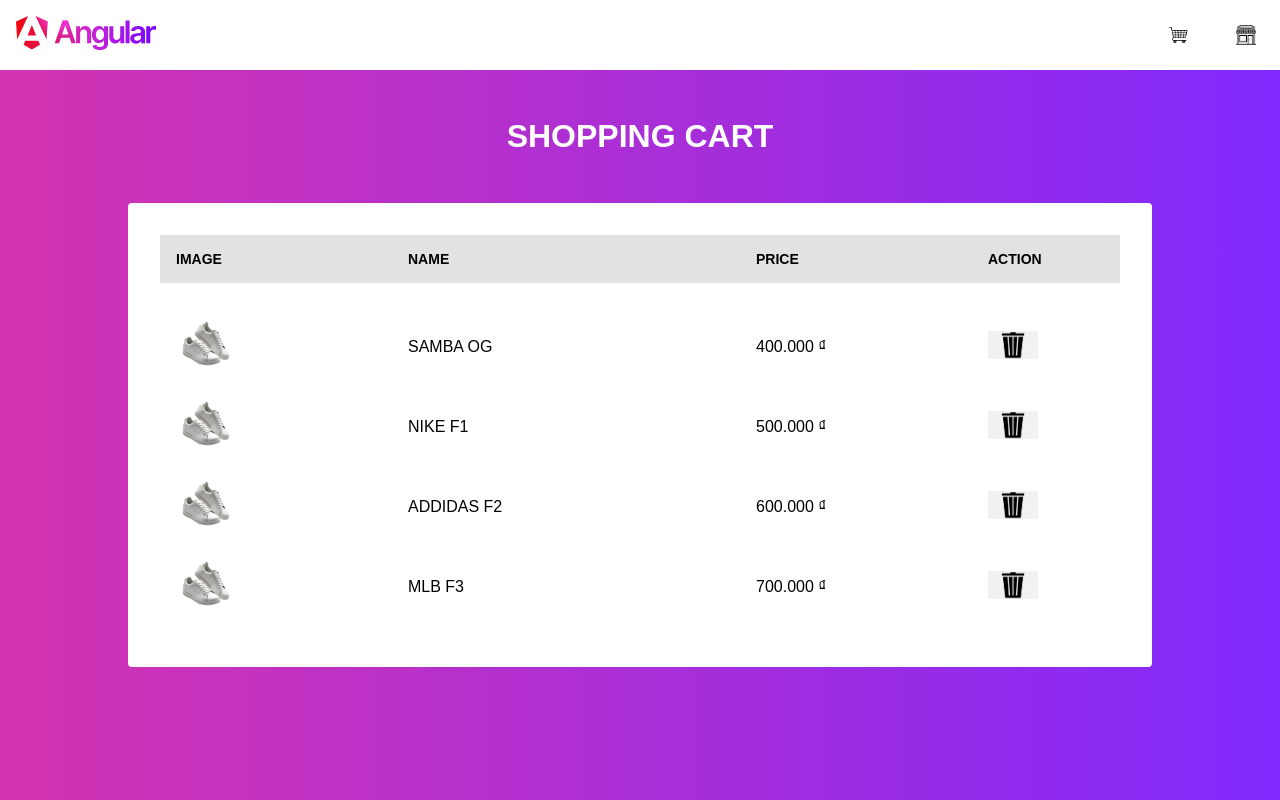
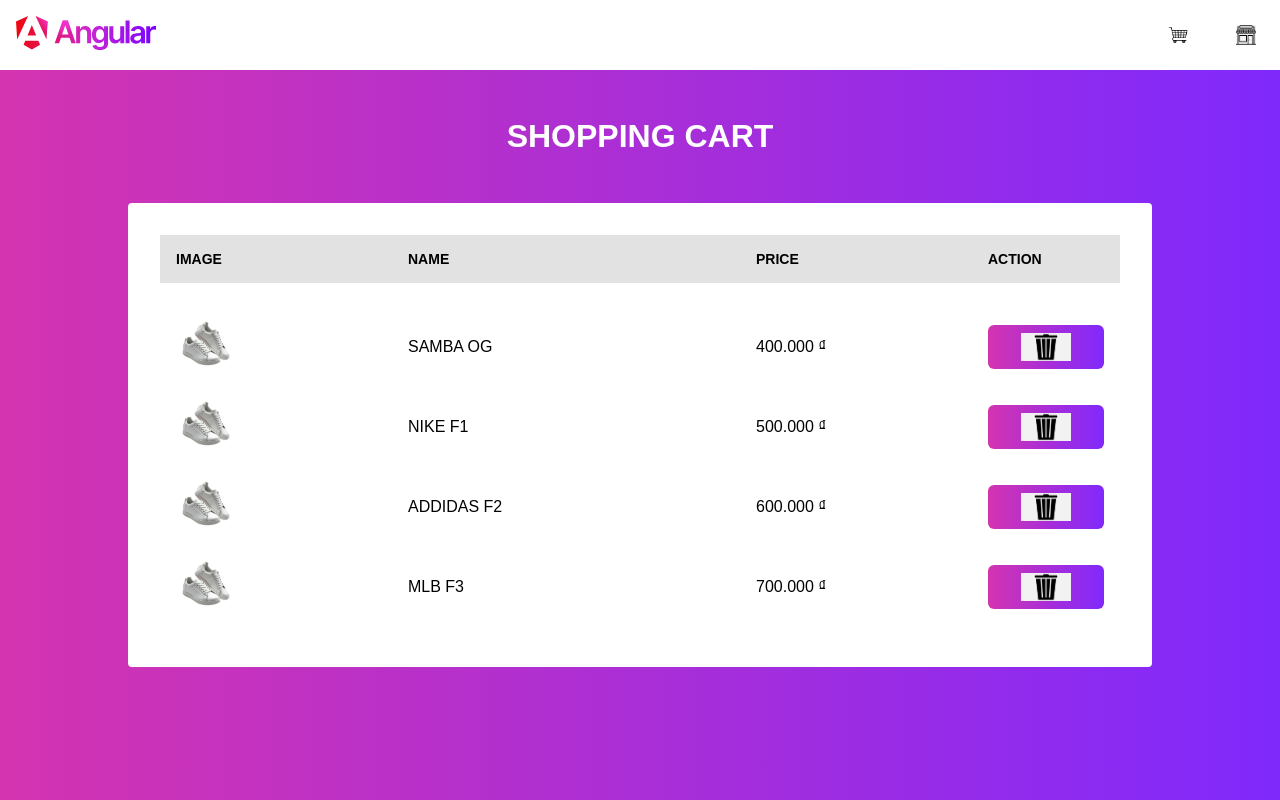
Before and after one commit to phamthangks/Angular-Basic, an Angular app in the folder first-project/: page / in a window 1280 px wide. Built offline with nearby package versions, Linux system fonts and the light colour scheme.

Commit message:
Bai17 - Function Props

```diff
--- a/first-project/src/app/home/home.component.html
+++ b/first-project/src/app/home/home.component.html
@@ -2,6 +2,6 @@
   <div class="wrapper-cart">
     <h1>Shopping Cart</h1>
 
-   <app-product-item [products]="products"></app-product-item>
+   <app-product-item [products]="products" (dataEvent)="handleDelete($event)"></app-product-item>
 
   </div>
--- a/first-project/src/app/home/home.component.ts
+++ b/first-project/src/app/home/home.component.ts
@@ -33,4 +33,11 @@
   updateField():void {
     console.log('Input is changed');
   }
+
+  handleDelete = (id: number) => {
+    const productIndex = this.products.findIndex(item => item.id === id);
+    if(productIndex !== -1) {
+      this.products.splice(productIndex, 1);
+    }
+  }
 }
--- a/first-project/src/app/shared/product-item/productItem.component.html
+++ b/first-project/src/app/shared/product-item/productItem.component.html
@@ -20,12 +20,14 @@
           <div class="col-2">{{ product.name| upperCasePipe }}</div>
           <div class="col-3">{{ product.price| currencyPipe }}</div>
           <div class="col-4">
+            <div class="btn-main" (click)="handleDelete(product.id)">
             <img
               width="50px"
               height="auto"
               src="assets/images/bin.png"
               alt="Delete"
             />
+            </div>
           </div>
         </div>
       </div>
--- a/first-project/src/app/shared/product-item/productItem.component.ts
+++ b/first-project/src/app/shared/product-item/productItem.component.ts
@@ -1,4 +1,4 @@
-import { Component, Input, input } from "@angular/core";
+import { Component, EventEmitter, Input, Output } from "@angular/core";
 import { FormsModule } from "@angular/forms";
 import { RouterLink, RouterOutlet } from "@angular/router";
 import { CurrencyPipe } from "../pipes/CurrentcyPipe.pipe";
@@ -15,4 +15,11 @@
 })
 export class ProductItemComponent {
     @Input() products : ProductItems[] = [];
+
+    @Output() dataEvent = new EventEmitter<number>();
+
+    handleDelete = (id: number) => {
+      //console.log('Delete item with id: ', id);
+      this.dataEvent.emit(id);
+    }
 }
```
